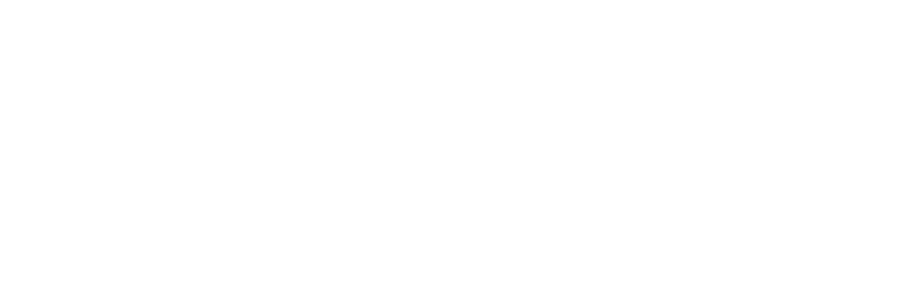
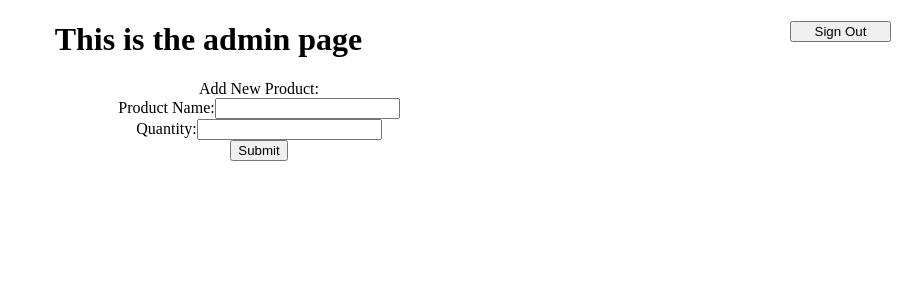
Before and after one commit to Asoelter/congo, a React (Create React App) app in the folder client/: page /admin in a window 1280 px wide. Shown: the top 300 px of the page, without its empty margins (381-1280 px from the left). Built offline with nearby package versions, Linux system fonts and the light colour scheme.

Commit message:
roughed in admin page

```diff
--- /dev/null
+++ b/client/src/Admin.js
@@ -0,0 +1,56 @@
+import React, {useState} from "react";
+import axios from 'axios';
+import {useHistory} from "react-router-dom";
+
+export const Admin = () => {
+
+    const history = useHistory();
+    const [productName, setProductName] = useState('')
+    const [quantity, setQuantity] = useState(0)
+
+    const handleSignOut = () => {
+        history.push('/')
+    }
+
+    const handleNewProduct = () => {
+        axios.post('http://localhost:5000/add_new_product', {productName: productName, quantity: quantity})
+            .then(res => {
+                if(!res.data.success)
+                {
+                    alert('internal error: failed to add product to database')
+                }
+            })
+            .catch(err => {console.log('adding new product to database caused error: ', err)})
+    }
+
+  return (
+    <div className="SignUp">
+        <button style={{width: '8%', float: 'right'}} onClick={handleSignOut}>Sign Out</button>
+      <h1>This is the admin page</h1>
+      <div>
+          <div>
+            <label>Add New Product:</label>
+          </div>
+        <label>Product Name:</label>
+        <input
+            type="text"
+            name="product"
+            onChange = {event => setProductName(event.target.value)}
+        ></input>
+      </div>
+      <div>
+        <label>Quantity:</label>
+        <input
+          type="text"
+          name="product"
+          onChange = {event => setQuantity(event.target.value)}
+        ></input>
+    </div>
+    <div>
+        <button onClick = {handleNewProduct}>Submit</button>
+    </div>
+    </div>
+  );
+}
+
+export default Admin;
--- a/client/src/App.js
+++ b/client/src/App.js
@@ -1,9 +1,9 @@
-import React, {useState} from "react";
+import React from "react";
 import './App.css';
-import Nav from './Nav.js'
+import Admin from './Admin.js'
+import Consumer from './Consumer.js'
 import Login from './Login.js'
 import SignUp from './SignUp.js'
-import Axios from 'axios';
 import {BrowserRouter as Router, Switch, Route} from "react-router-dom";
 
 function App() {
@@ -13,6 +13,8 @@ function App() {
     <div className="App">
       <Switch>
         <Route exact path = "/" component={Login} />
+        <Route exact path = "/admin" component={Admin} />
+        <Route exact path = "/consumer" component={Consumer} />
         <Route exact path = "/signUp" component={SignUp} />
       </Switch>
     </div>
--- /dev/null
+++ b/client/src/Consumer.js
@@ -0,0 +1,19 @@
+import React, {useState} from "react";
+import axios from 'axios';
+import {useHistory} from "react-router-dom";
+
+export const Consumer = () => {
+
+    const history = useHistory();
+
+
+
+    return (
+        <div className="SignUp">
+            <button style={{width: '8%', float: 'right'}} >Sign Out</button>
+        <h1>This is the consumer page</h1>
+        </div>
+  );
+}
+
+export default Consumer;
--- a/client/src/Login.js
+++ b/client/src/Login.js
@@ -1,7 +1,7 @@
 import React, {useState} from "react";
 //import './App.css';
 import axios from 'axios';
-import {Link, useHistory, withRouter} from "react-router-dom";
+import {Link, useHistory} from "react-router-dom";
 
 export const Login = () => {
     const [email, setEmail] = useState('')
@@ -9,19 +9,24 @@ export const Login = () => {
 
     const handleLogin = () => {
       console.log('email = ', email)
-      if(email == "admin")
+      if(email === "admin")
       {
-        //TODO(asoelter): make an admin page and send them there
-        history.push('.admin')
+        history.push('/admin')
+        return
       }
 
       axios.post('http://localhost:5000/is_current_user', {email: email})
         .then(res => {
           const isUser = res.data.isUser
+          console.log('isUser = ', isUser)
 
           if(isUser)
           {
-            history.push('.consumer')
+            history.push('/consumer')
+          }
+          else
+          {
+            alert('your username and password combination is not valid')
           }
         })
         .catch(err => {console.log('returning from is_current_user with error: ', err)})
@@ -43,7 +48,7 @@ export const Login = () => {
           type="text"
           name="password"
         ></input>
-        <button onClick={handleLogin}>Sign Up</button>
+        <button onClick={handleLogin}>Sign In</button>
         <Link to="signUp">
             <li>Sign up</li>
         </Link>
--- a/client/src/SignUp.js
+++ b/client/src/SignUp.js
@@ -1,7 +1,7 @@
 import React, {useState} from "react";
 import './SignUp.css';
 import axios from 'axios';
-import {useHistory, withRouter} from "react-router-dom";
+import {useHistory} from "react-router-dom";
 
 export const SignUp = () => {
 
```
Also changed, not shown: 1 other file (tests, documents, lock files or other folders).
